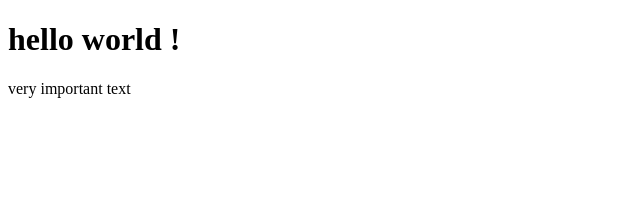
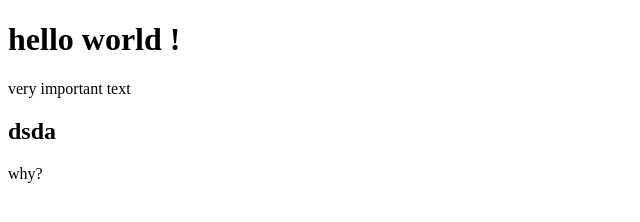
Before and after one commit to Source-6/unity05_git, a plain HTML site: page index.html in a window 1280 px wide. Shown: the whole page, without its empty margins (0-640 px from the left). Drawn offline with Linux system fonts and the light colour scheme.

Commit message:
add h2 + existential crisis

```diff
--- a/index.html
+++ b/index.html
@@ -8,5 +8,7 @@
 <body>
     <h1>hello world !</h1>
     <p> very important text</p>
+    <h2>dsda</h2>
+    <p>why?</p>
 </body>
 </html>
```
